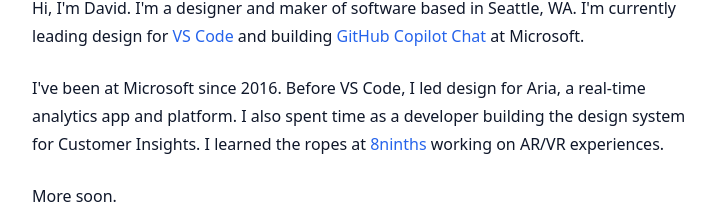
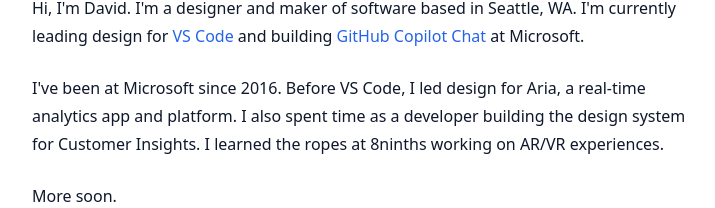
Before and after one commit to daviddossett/daviddossett.io, a Next.js app: page / in a window 1280 px wide. Shown: the part 118-326 px from the top of the page, without its empty margins (280-995 px from the left). Built offline with nearby package versions, Linux system fonts and the light colour scheme.

Commit message:
Fix broken link

```diff
--- a/pages/index.tsx
+++ b/pages/index.tsx
@@ -4,13 +4,12 @@
 export default function Home() {
   const vsCodeLink = <Link href='https://code.visualstudio.com' target='blank'>VS Code</Link>
   const copilotLink = <Link href='https://github.com/features/copilot' target='blank'>GitHub Copilot Chat</Link>
-  const eightNinthsLink = <Link href='https://github.com/features/copilot' target='blank'>8ninths</Link>
 
   return (
     <Layout>
       <main>
         <p>Hi, I'm David. I'm a designer and maker of software based in Seattle, WA. I'm currently leading design for {vsCodeLink} and building {copilotLink} at Microsoft.</p>
-        <p>I've been at Microsoft since 2016. Before VS Code, I led design for Aria, a real-time analytics app and platform. I also spent time as a developer building the design system for Customer Insights. I learned the ropes at {eightNinthsLink} working on AR/VR experiences.</p>
+        <p>I've been at Microsoft since 2016. Before VS Code, I led design for Aria, a real-time analytics app and platform. I also spent time as a developer building the design system for Customer Insights. I learned the ropes at 8ninths working on AR/VR experiences.</p>
         <p>More soon.</p>
         <div className='flex space-x-4 gap-1'>
           <Link href='https://twitter.com/david_dossett' target='blank'>Twitter</Link>
```
